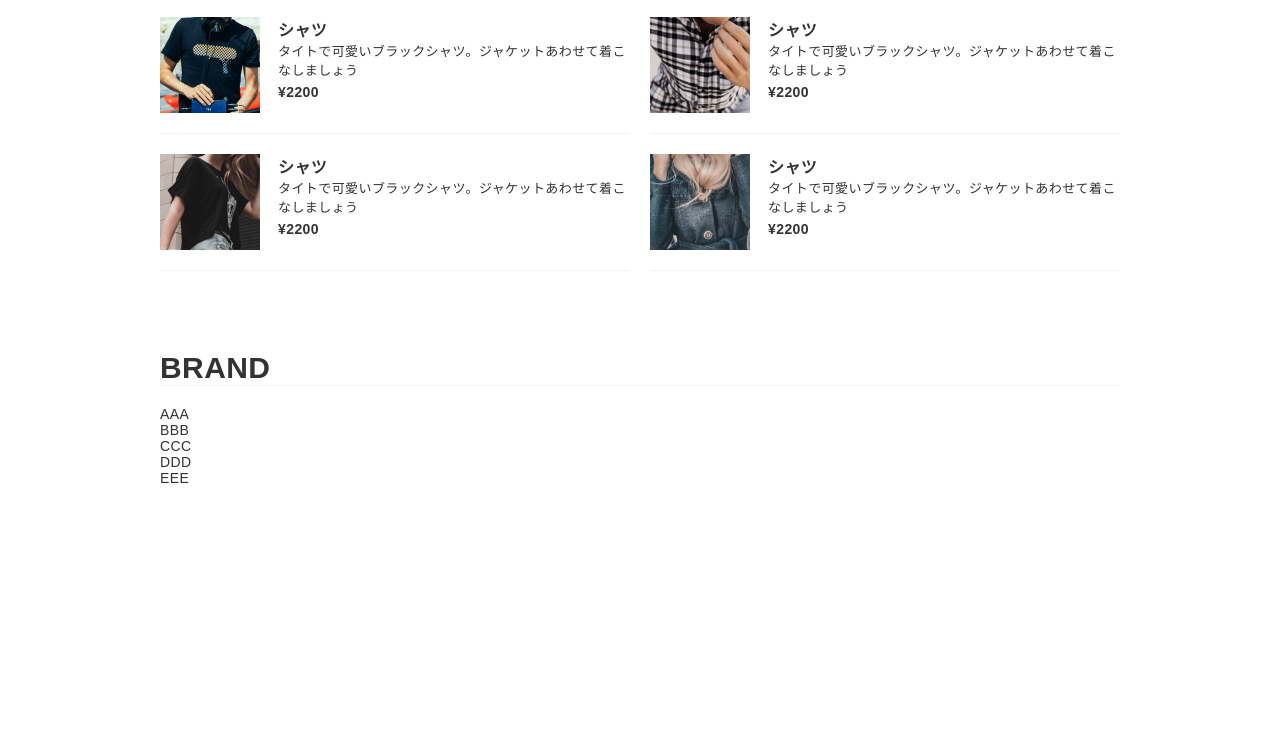
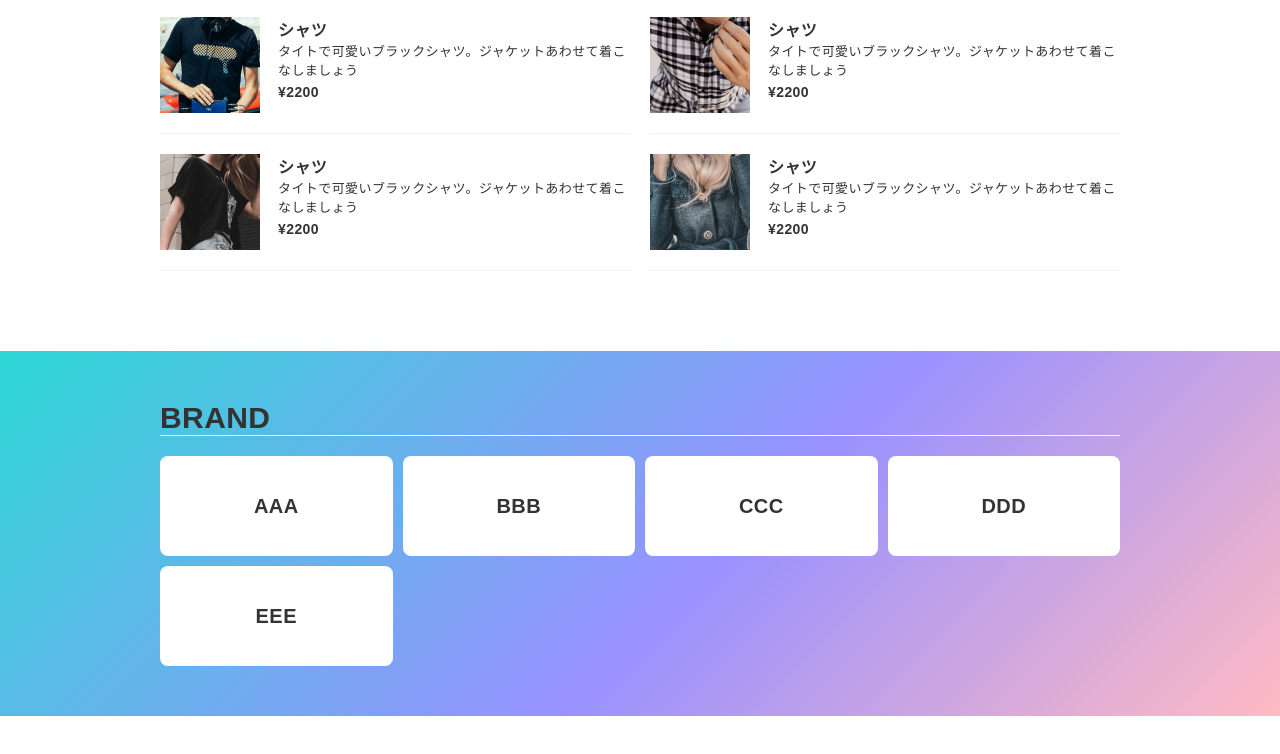
Before and after one commit to SeiyaSaito1234/Portfolio_1, a plain HTML site: page index.html in a window 1280 px wide. Shown: the part 3498-4252 px from the top of the page. Before the commit the page ends 3984 px from the top, so only its background shows below. Drawn offline with Linux system fonts and the light colour scheme.

Commit message:
2 commit

```diff
--- a/css/common.css
+++ b/css/common.css
@@ -261,23 +261,51 @@ a img:hover {
 }
 
 /*ピックアップ部分ここから*/
-.thumbnail-list{
+.thumbnail-list {
 	justify-content: space-between;
 }
-.thumbnail-list .item{
-    width: calc(100% / 2 - 10px);
+
+.thumbnail-list .item {
+	width: calc(100%/ 2 - 10px);
 	padding-bottom: 20px;
 	border-bottom: 1px solid #f2f2f2;
 }
-.thumbnail-list .item a{
+
+.thumbnail-list .item a {
 	display: flex;
 }
-.thumbnail-list .item-cap{
+
+.thumbnail-list .item-cap {
 	width: 100px;
 	height: auto;
 	margin-right: 15px;
 	margin-bottom: 0;
 }
-.thumbnail-list .item-info{
+
+.thumbnail-list .item-info {
 	width: calc(100% - 100px - 15px);
 }
+/*BRAND部分ここから*/
+.c-brand {
+	background-image: linear-gradient(-225deg, #2CD8D5 0%, #9891ff 56%, #FFBAC3 100%);
+	padding: 50px 30px;
+	margin-bottom: 80px;
+	overflow: hidden;    	/*収まらない部分非表示*/
+}
+.brand-list{
+	display: grid;
+	grid-template-columns: repeat(auto-fill,minmax(20%,1fr));
+	grid-gap:10px 10px;
+}
+.brand-list li{
+	background: #fff;
+	border-radius: 8px;
+	height: 100px;
+	line-height: 100px;
+	text-align:center;
+	font-weight:bold;
+	font-size:20px;
+}
+.brand-list li a{
+	display:block;
+}
```
Lines whose indentation alone changed are shown as unchanged.
